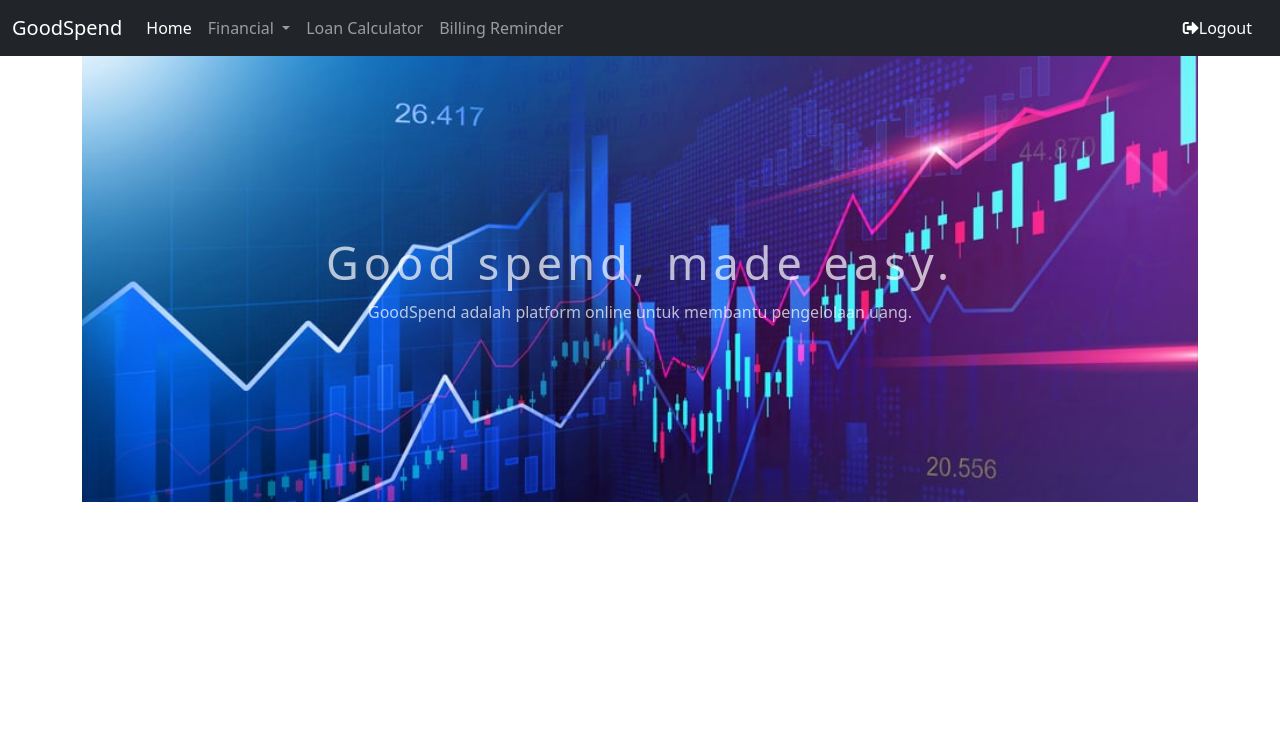
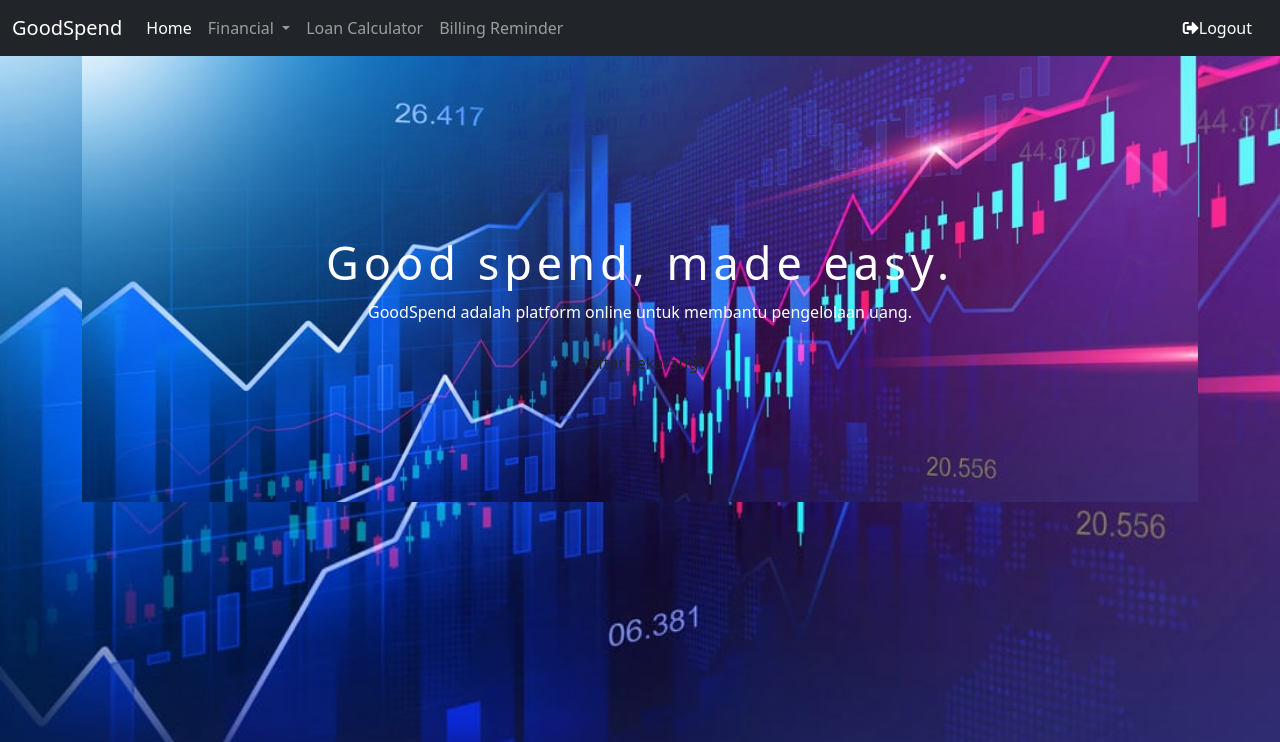
Before and after one commit to GoodSpend/MidTest, a Django app: page / in a window 1280 px wide. Shown: the top 742 px of the page. Run offline with Django 4.2, Linux system fonts and the light colour scheme; some libraries are stand-ins or nearby versions.

Commit message:
fix bg image, kurang button

```diff
--- a/home/static/css/stylesheet.css
+++ b/home/static/css/stylesheet.css
@@ -31,14 +31,14 @@
   }
 
   .top-wrapper h1 {
-    opacity: 0.7;
+    opacity: 1;
     font-size: 45px;
     letter-spacing: 5px;
     margin-bottom: 10px;
   }
 
   .top-wrapper p {
-    opacity: 0.7;
+    opacity: 1;
     margin-bottom: 3px;
   }
 
@@ -59,7 +59,7 @@
     padding: 12px 24px;
     color: white;
     display: inline-block;
-    opacity: 0.8;
+    opacity: 1;
     border-radius: 4px;
     text-align: center;
   }
--- a/templates/base_blog.html
+++ b/templates/base_blog.html
@@ -58,4 +58,13 @@
   <script src="https://cdn.jsdelivr.net/npm/bootstrap@5.2.3/dist/js/bootstrap.bundle.min.js" integrity="sha384-kenU1KFdBIe4zVF0s0G1M5b4hcpxyD9F7jL+jjXkk+Q2h455rYXK/7HAuoJl+0I4" crossorigin="anonymous"></script>
 </body>
 
+<style>
+  body {
+    background-image: url("{% static 'img/finance_bg.jpg' %}");
+    background-size: cover;
+    background-repeat: no-repeat;
+    background-attachment: fixed;
+  }
+</style>
+
 </html>
```
